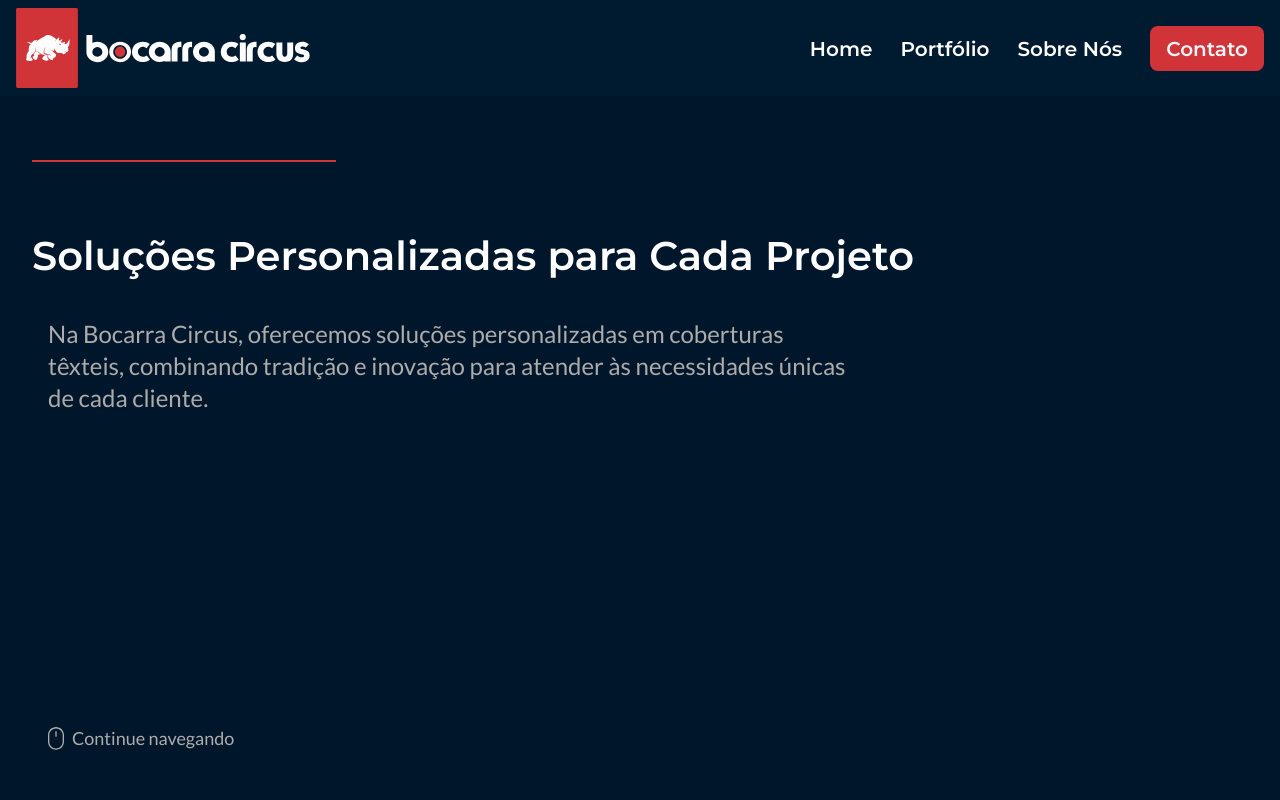
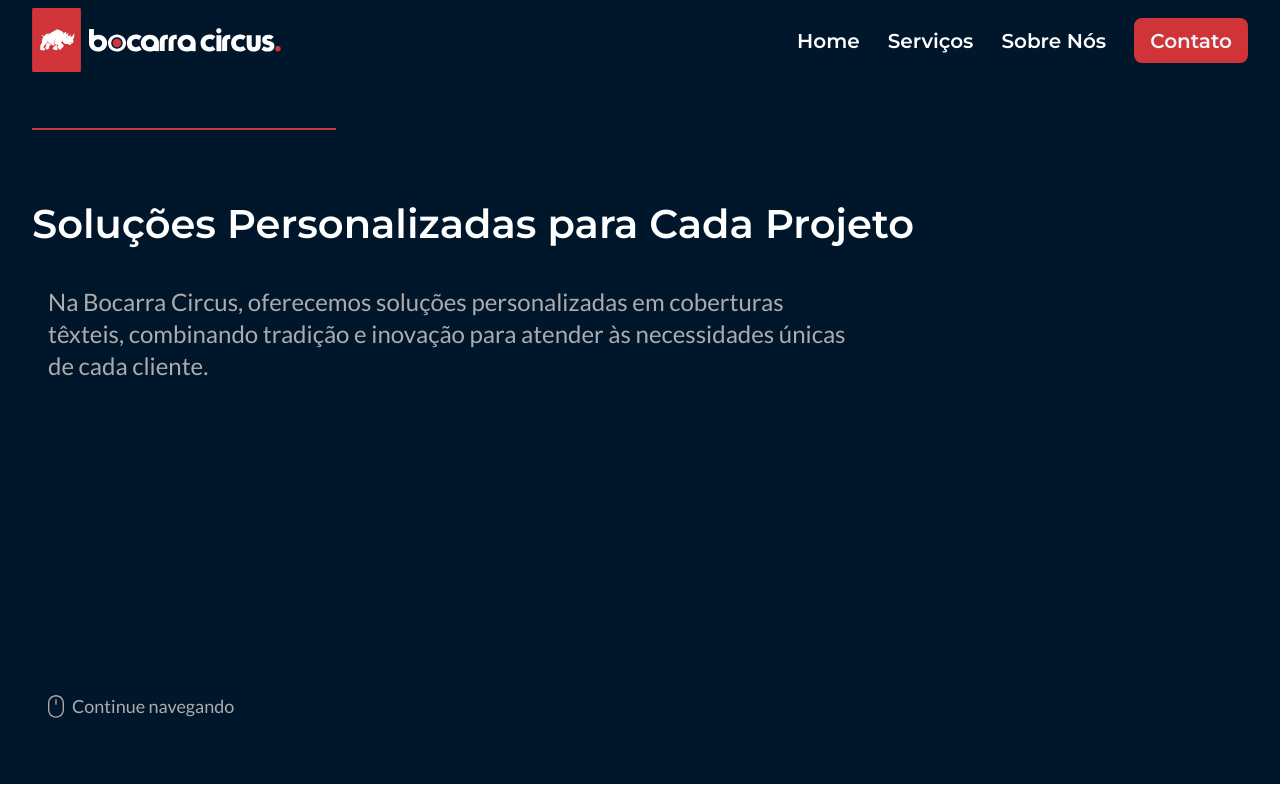
Before and after one commit to VictorBelotto/Site-Bocarra-Circus, a React (Vite) app: page /servicos in a window 1280 px wide. Shown: the top 800 px of the page. Built offline with nearby package versions, Linux system fonts and the light colour scheme.

Commit message:
ajustes header

```diff
--- a/src/assets/Routes.jsx
+++ b/src/assets/Routes.jsx
@@ -5,12 +5,14 @@ import Home from './pages/Home/Home.jsx'
 import Portifolio from './pages/Portifolio/Portifolio.jsx'
 import Sobre from './pages/Sobre/Sobre.jsx'
 import Servicos from './pages/Servicos/Servicos.jsx'
+import ScrollToTop from './components/ScrollTop/ScrollTop.jsx'
 
 
 
 const AppRoutes = ()=> {
   return (
     <BrowserRouter>
+    <ScrollToTop/>
       <Routes>
         <Route path='/' element={<PageBase/>}>
           <Route index element={<Home/>} />
--- a/src/assets/components/Header/Header.jsx
+++ b/src/assets/components/Header/Header.jsx
@@ -1,18 +1,18 @@
-import React from 'react'
-import escritaBranca from '../../images/bocarra_visual/escritaBranca.svg'
-import escritaPreta from '../../images/bocarra_visual/escritaPreta.svg'
-import Nav from '../Nav/Nav'
-import MenuSideBar from '../MenuSideBar/MenuSideBar'
-import { useLocation } from 'react-router-dom'
-import Logo from '../Logo/Logo'
+import React from 'react';
+import { useLocation } from 'react-router-dom';
+import { motion } from 'framer-motion';
+import escritaBranca from '../../images/bocarra_visual/escritaBranca.svg';
+import Nav from '../Nav/Nav';
+import MenuSideBar from '../MenuSideBar/MenuSideBar';
+import Logo from '../Logo/Logo';
 
 const Header = () => {
   const [windowWidth, setWindowWidth] = React.useState(window.innerWidth);
   const [scrollPos, setScrollPos] = React.useState(0);
+  const [hidden, setHidden] = React.useState(false);
+  const [position, setPosition] = React.useState('fixed');
   const [classe, setClasse] = React.useState('')
-  const [position, setPosition] = React.useState('fixed')
-  const [logo, setLogo] = React.useState(escritaBranca)
-  let local = useLocation()
+  const location = useLocation();
 
   React.useEffect(() => {
     let prevScrollPos = window.pageYOffset;
@@ -20,16 +20,19 @@ const Header = () => {
     const handleScroll = () => {
       const currentScrollPos = window.pageYOffset;
       setScrollPos(currentScrollPos);
-      if(currentScrollPos < 70){
-        setClasse('')
+      if (currentScrollPos < 200) {
+        setHidden(false);
+        if(location.pathname === '/'){
+          setClasse('')
+        }
+      } else if (currentScrollPos > prevScrollPos) {
+        setHidden(true);
+      } else {
+        setHidden(false);
+        if(location.pathname === '/'){
+          setClasse('bg-blue-default')
+        }
       }
-      else if(currentScrollPos > prevScrollPos) {
-        setClasse('hidden')
-
-      } else {
-        setClasse('bgBlur')
-      }
-
       prevScrollPos = currentScrollPos;
     };
 
@@ -40,22 +43,18 @@ const Header = () => {
     };
   }, [scrollPos]);
 
-
-  React.useEffect(()=>{
-    if(location.pathname !== '/'){
-      setPosition('')
-      setLogo(escritaBranca)
-    }else if(location.pathname === '/'){
-      setPosition('fixed')
-      setLogo(escritaBranca)
+  React.useEffect(() => {
+    if (location.pathname !== '/') {
+      setPosition('bg-blue-default');
+    } else if (location.pathname === '/') {
+      setPosition('fixed ');
     }
-  },[location.pathname])
+  }, [location.pathname]);
 
   React.useEffect(() => {
-     const handleResize = () => {
+    const handleResize = () => {
       const newWindowWidth = window.innerWidth;
       setWindowWidth(newWindowWidth);
-
     };
     window.addEventListener('resize', handleResize);
 
@@ -64,18 +63,27 @@ const Header = () => {
     };
   }, []);
 
+  // Definindo variantes de animação
+  const variants = {
+    hidden: { opacity: 0, y: '-100%', transition: { duration: 0.5 } },
+    visible: { opacity: 1, y: '0%', transition: { duration: 0.5 } }
+  };
 
   return (
-    <header className={`flex w-full justify-center ${position} z-30 ${classe} bg-[#001A30]`}>
-      <div className='flex w-full max-w-[1920] py-2 px-4 justify-between items-center'>
+    <div className='fixed w-full z-30'>
+      <motion.header
+        className={`flex w-full justify-center ${position} ${classe}`}
+        initial="visible"
+        animate={hidden ? 'hidden' : 'visible'}
+        variants={variants}
+      >
+        <div className='flex  w-[95%] max-w-7xl grande:max-w-[1380px] py-2 justify-between items-center'>
+          <Logo escrita={escritaBranca} />
+          {windowWidth < 500 ? <MenuSideBar path={location.pathname} /> : <Nav />}
+        </div>
+      </motion.header>
+    </div>
+  );
+};
 
-        <Logo escrita={logo}/>
-
-    {windowWidth < 500? <MenuSideBar path={location.pathname}/> : <Nav/>}
-
-      </div>
-    </header>
-  )
-}
-
-export default Header
+export default Header;
--- a/src/assets/components/Logo/Logo.jsx
+++ b/src/assets/components/Logo/Logo.jsx
@@ -5,10 +5,10 @@ import { motion } from 'framer-motion';
 const Logo = ({escrita}) => {
   return (
     <motion.div className='flex'>
-      <img className='w-auto h-16 md:h-20' src={LogoBocarra} alt="Logo Bocarra Circus" />
+      <img className='w-auto h-14 md:h-16' src={LogoBocarra} alt="Logo Bocarra Circus" />
       <div className='flex overflow-hidden'>
         <motion.img
-          className='w-52 md:w-56 ml-2'
+          className='w-44 md:w-48 ml-2'
           src={escrita}
           alt="Bocarra Circus"
           initial={{ x: '-100vw' }}
--- a/src/assets/components/MenuSideBar/Links.jsx
+++ b/src/assets/components/MenuSideBar/Links.jsx
@@ -16,10 +16,10 @@ import { Link } from "react-router-dom";
 
 const Links = ({label, to, onClick}) => {
   return (
-    <Link to={`/${to}`} onClick={onClick}>
-      <ListItem  className="text-white">
+    <Link to={`/${to}`} onClick={onClick} >
+      <ListItem  className="text-[white] text-xl hover:bg-red-default hover:text-[white]"  >
         <ListItemPrefix>
-          <ChevronRightIcon strokeWidth={3} className="h-3 w-5" />
+          <ChevronRightIcon strokeWidth={3} className="h-3 w-5 text-[white]" />
         </ListItemPrefix>
         {label}
       </ListItem>
--- a/src/assets/components/MenuSideBar/MenuSideBar.jsx
+++ b/src/assets/components/MenuSideBar/MenuSideBar.jsx
@@ -10,7 +10,7 @@ import {
   XMarkIcon,
 } from "@heroicons/react/24/outline";
 import Links from "./Links";
-import Logo from '../../images/bocarra_visual/rino.svg'
+import Logo from '../../images/bocarra_visual/Est1B.svg'
 
 
 const MenuSideBar = ({path}) => {
@@ -33,18 +33,18 @@ const MenuSideBar = ({path}) => {
         )}
       </IconButton>
 
-      <Drawer   open={isDrawerOpen} onClose={closeDrawer} className="bg-red-default">
+      <Drawer   open={isDrawerOpen} onClose={closeDrawer}>
         <Card
           shadow={false}
-          className="h-[calc(100vh)] bg-red-default w-full p-4 z-30"
+          className=" bg-blue-default w-full p-4 z-30 rounded-none h-svh"
         >
-            <List className="p-0 ">
+            <List className="p-0 flex flex-col h-full">
               <Links onClick={handleClick} to={''} label={'Home'}/>
-              <Links onClick={handleClick} to={'portifolio'} label={'Portifólio'}/>
+              <Links onClick={handleClick} to={'servicos'} label={'Serviços'}/>
               <Links onClick={handleClick} to={'sobre'} label={'Sobre Nós'}/>
               <Links onClick={handleClick} to={'contato'} label={'Contato'}/>
-              <div className="flex">
-                <img src={Logo} alt="Logo Bocarra Circus" className="z-30 w-full"/>
+              <div className="flex mt-auto">
+                <img src={Logo} alt="Logo Bocarra Circus" className="z-30 w-32"/>
               </div>
 
             </List>
--- a/src/assets/components/Nav/Nav.jsx
+++ b/src/assets/components/Nav/Nav.jsx
@@ -10,7 +10,7 @@ const Nav = () => {
         </li>
 
         <li className=' hover:text-red-default'>
-          <Link to={'/portifolio'}>Portfólio</Link>
+          <Link to={'/servicos'}>Serviços</Link>
         </li>
 
         <li className=' hover:text-red-default'>
--- /dev/null
+++ b/src/assets/components/ScrollTop/ScrollTop.jsx
@@ -0,0 +1,14 @@
+import { useEffect } from 'react';
+import { useLocation } from 'react-router-dom';
+
+const ScrollToTop = () => {
+  const { pathname } = useLocation();
+
+  useEffect(() => {
+    window.scrollTo(0, 0);
+  }, [pathname]);
+
+  return null;
+};
+
+export default ScrollToTop;
--- a/src/assets/pages/Servicos/servicos.jsx
+++ b/src/assets/pages/Servicos/servicos.jsx
@@ -9,7 +9,7 @@ const Servicos = () => {
   return (
     <main className='flex flex-col w-full items-center mb-32'>
       <div className='flex w-full bg-blue-default justify-center'>
-        <div className='flex  flex-col w-[95%] max-w-7xl grande:max-w-[1380px] min-h-[90vh] py-16'>
+        <div className='flex flex-col w-[95%] max-w-7xl grande:max-w-[1380px] min-h-[90vh] py-16 mt-16'>
           <Separador />
           <h2 className='text-[white] mb-8 md:mb-16 lg:mb-8'>Soluções Personalizadas para Cada Projeto</h2>
           <p className='max-w-[800px] text-white-contraste text-xl sm:text-2xl ml-4'>Na Bocarra Circus, oferecemos soluções personalizadas em coberturas têxteis, combinando tradição e inovação para atender às necessidades únicas de cada cliente.</p>
--- a/src/index.css
+++ b/src/index.css
@@ -11,6 +11,9 @@
 
 *{
   font-family: "Lato", sans-serif;
+}
+html {
+  scroll-behavior: smooth;
 }
 p{
   font-size: 18px;
--- a/tailwind.config.js
+++ b/tailwind.config.js
@@ -19,6 +19,7 @@ module.exports = withMT({
         blue: {
           default: '#00162B',
           hover: '#100a20',
+          contraste: '#001A30',
           text: '#001A30'
         },
         white: {
```
Also changed, not shown: src/assets/images/bocarra_visual/escritaBranca.svg.
